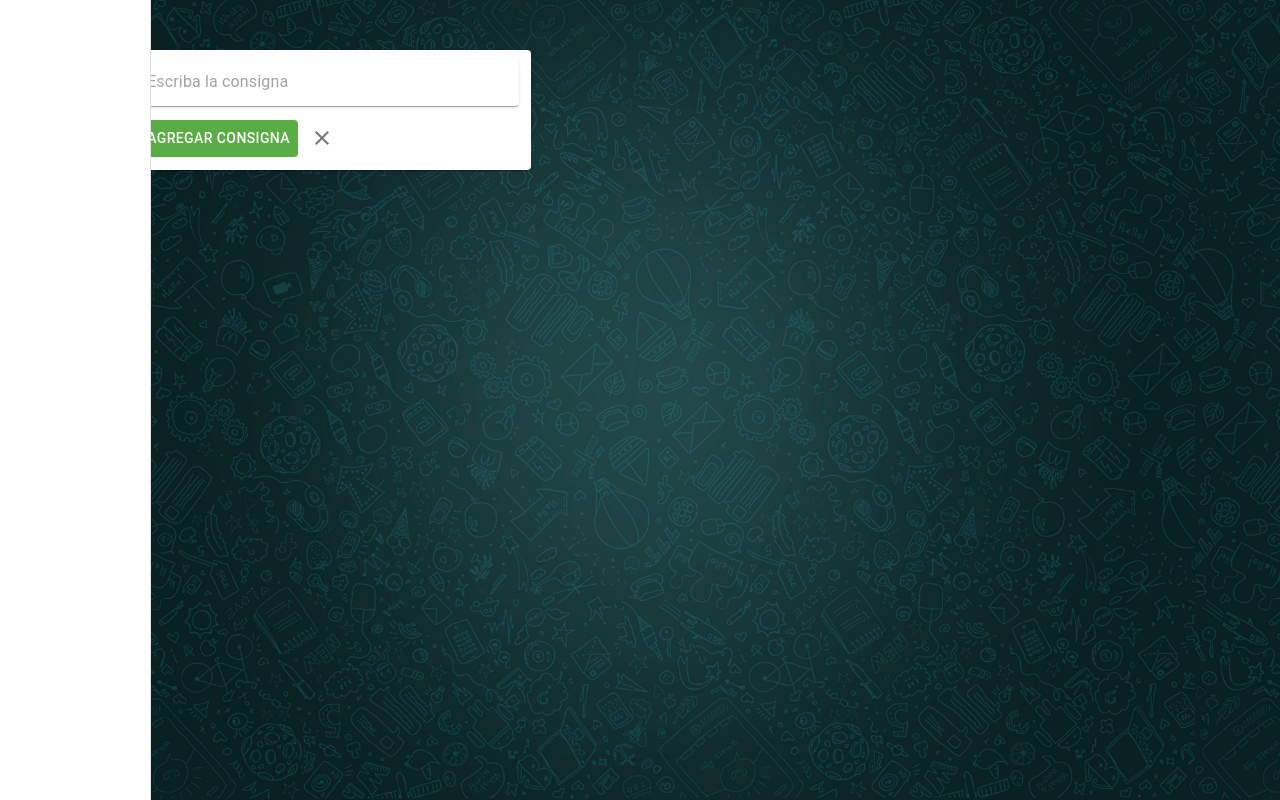
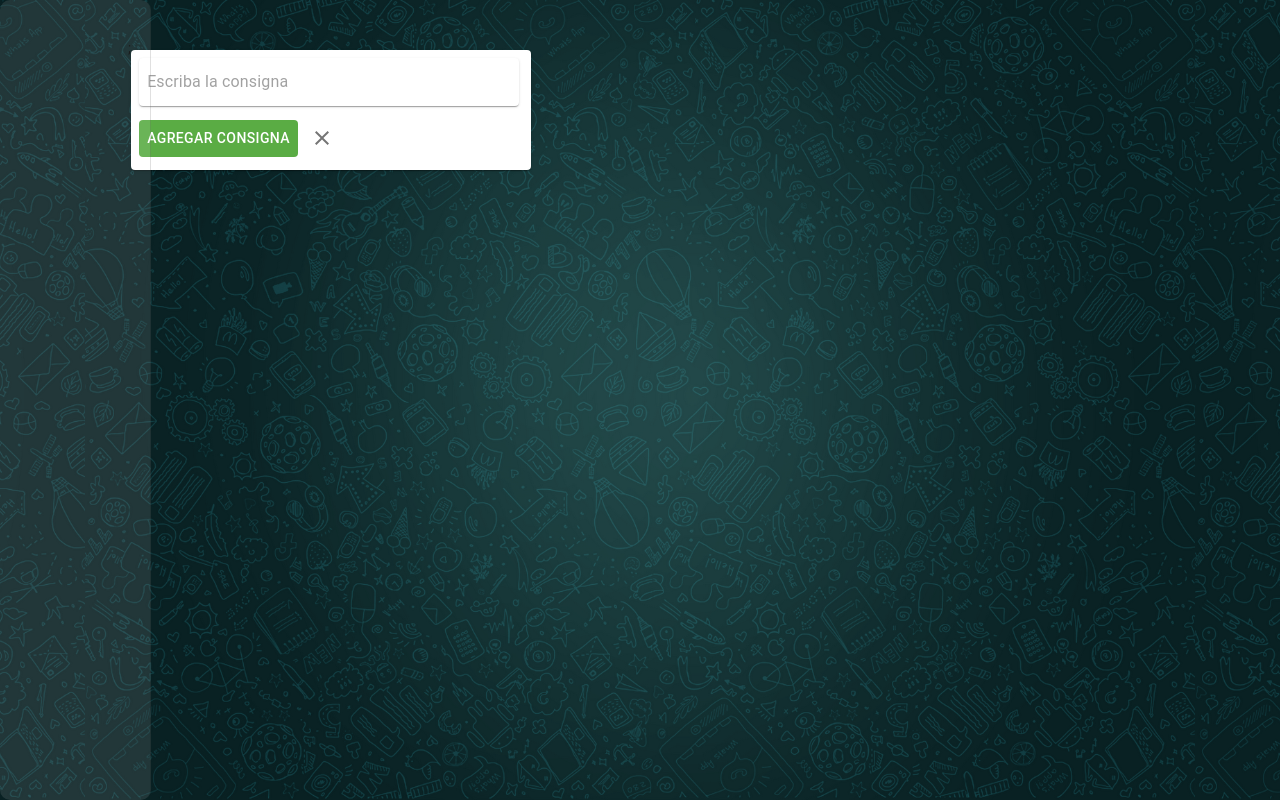
Before and after one commit to joaquinpotocki/generatorbot, a React (Create React App) app: page / in a window 1280 px wide. Both pictures are taken after typing "Sample" into the empty fields and a click on the button "CREAR CONSIGNAS". Built offline with nearby package versions, Linux system fonts and the light colour scheme.

Commit message:
Css - DrawerLeft

```diff
--- a/src/components/DraweLeft.js
+++ b/src/components/DraweLeft.js
@@ -29,7 +29,12 @@ const DrawerLeft = ({ data, setData }) => {
   };
   return (
     <DragDropContext onDragEnd={onDragEnd}>
-      <Drawer variant="permanent">
+      <Drawer
+        variant="permanent"
+        classes={{
+          paper: classes.drawe,
+        }}
+      >
         <div className={classes.drawer}></div>
         <Droppable droppableId="consignas">
           {(droppableProvided) => (
@@ -78,6 +83,10 @@ const useStyle = makeStyles((theme) => ({
     margin: "0 30px 0 0 ",
     padding: "0 60px ",
   },
+  drawe: {
+    background: "#ffffff1a",
+    borderRadius: "10px",
+  },
 }));
 
 export default DrawerLeft;
```
